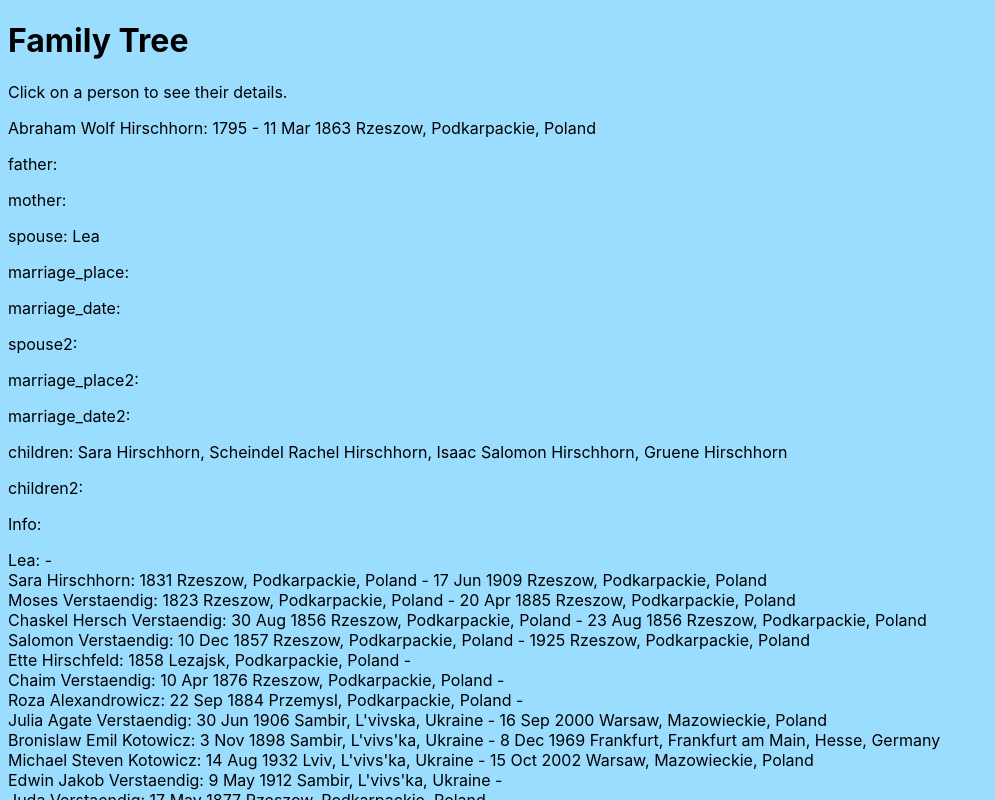
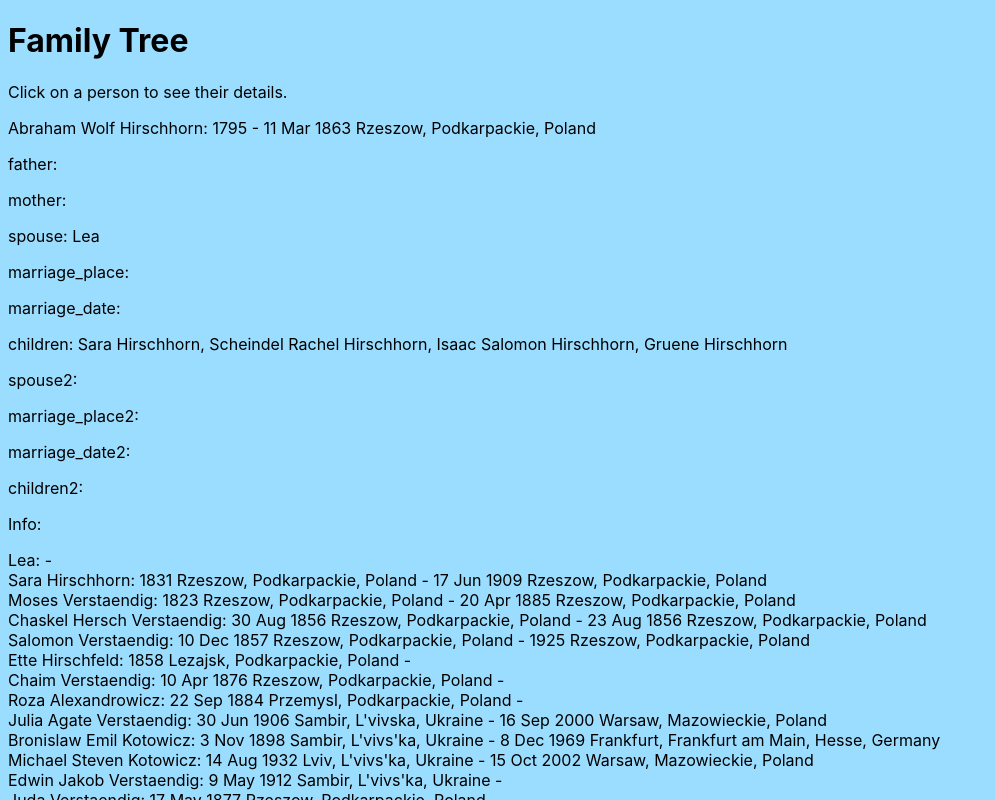
Before and after one commit to jhirsch1/family-tree, a React (Vite) app: page / in a window 1280 px wide. Both pictures are taken after a click on the element 640 px from the left and 127 px from the top of the page. Shown: the top 800 px of the page, without its empty margins (0-995 px from the left). Built offline with nearby package versions, Linux system fonts and the light colour scheme.

Commit message:
small change

```diff
--- a/src/Person.tsx
+++ b/src/Person.tsx
@@ -86,10 +86,10 @@ export default function Person(props: PersonProps) {
           <p>spouse: {props.spouse}</p>
           <p>marriage_place: {props.marriage_place}</p>
           <p>marriage_date: {props.marriage_date}</p>
+          <p>children: {props.children}</p>
           <p>spouse2: {props.spouse2}</p>
           <p>marriage_place2: {props.marriage_place2}</p>
           <p>marriage_date2: {props.marriage_date2}</p>
-          <p>children: {props.children}</p>
           <p>children2: {props.children2}</p>
           <p>Info: {props.info}</p>
         </div>
```
